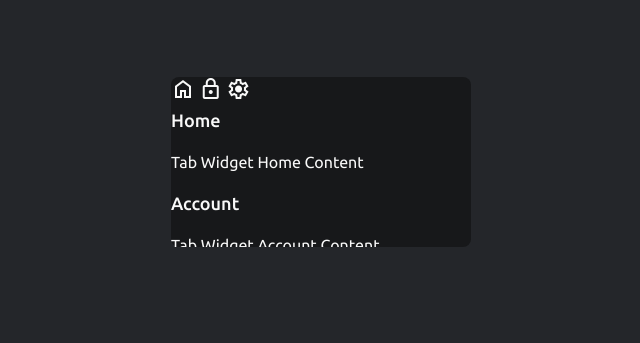
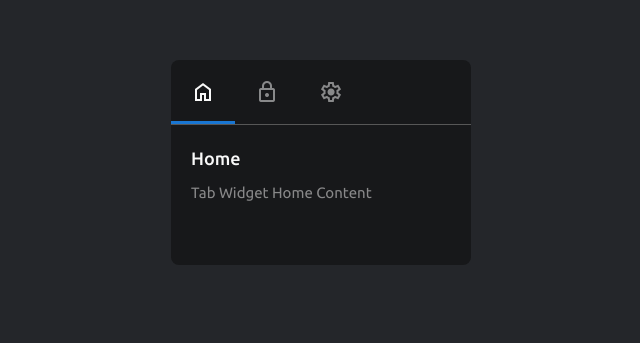
Before and after one commit to AliAksoyy/Web-Design, a plain HTML site: page Modern Widget/index.html in a window 1280 px wide. Shown: the part 238-581 px from the top of the page, without its empty margins (319-959 px from the left). Drawn offline with nearby package versions, Linux system fonts and the light colour scheme.

Commit message:
finished

```diff
--- a/Modern Widget/index.html
+++ b/Modern Widget/index.html
@@ -12,14 +12,14 @@
 <body>
        <div class="widget">
         <div class="tabs">
-            <input type="radio" name="group" id="tab-1">
+            <input type="radio" name="group" id="tab-1" checked>
             <input type="radio" name="group" id="tab-2">
-            <input type="radio" name="group" id="tab-3">
-        </div>
+            <input type="radio" name="group" id="tab-3"  >
+
         <div class="buttons">
             <label for="tab-1" class="material-symbols-outlined">home</label>
-            <label for="tab-1" class="material-symbols-outlined">lock</label>
-            <label for="tab-1" class="material-symbols-outlined">settings</label>
+            <label for="tab-2" class="material-symbols-outlined" >lock</label>
+            <label for="tab-3" class="material-symbols-outlined">settings</label>
             <div class="underline"></div>
         </div>
         <div class="content">
@@ -38,6 +38,7 @@
                 </div>
             </div>
         </div>
+        </div>
        </div>
 </body>
 </html>
--- a/Modern Widget/style.css
+++ b/Modern Widget/style.css
@@ -4,7 +4,7 @@
 
 :root {
     --color-primary:#1976D2;
-    --tabwidth:300px;
+    --tab-width:300px;
     --button-width:64px;
 }
 
@@ -27,7 +27,7 @@ body {
 
 .widget {
     background: #17181a;
-    width:var(--tabwidth);
+    width:var(--tab-width);
     border-radius: 8px;
 }
 
@@ -43,6 +43,80 @@ h2 {
 
 .content {
     position: relative;
-    overflow: auto;
+    overflow: hidden;
     height: 140px;
 }
+.content-inner {
+    position: absolute;
+    top: 0;
+    left: 0;
+    display: flex;
+    align-items: center;
+    width: calc(var(--tab-width)*3);
+    overflow-x: auto;
+    transition: 0.3s;
+}
+
+.content-inner > div {
+    width: inherit;
+    padding: 20px;
+}
+
+label {
+    padding: 20px;
+    font-size: 15px;
+    width: var(--button-width);
+    opacity: 0.5;
+    cursor: pointer;
+}
+
+p {
+    margin: 0;
+    font-size: 15px;
+    color:#888889;
+}
+
+.buttons {
+   position: relative;
+   display: flex;
+   border-bottom: 1px solid #575757;
+
+}
+
+.underline {
+    position: absolute;
+    left: 0;
+    bottom: 0;
+    width: 64px;
+    height: 3px;
+    background:var(--color-primary);
+    transition: 0.3s;
+}
+
+.tabs input:nth-child(1):checked ~ .buttons .underline {
+    translate: 0 0;
+
+}
+.tabs input:nth-child(2):checked ~ .buttons .underline {
+
+    translate: var(--button-width) 0;
+}
+.tabs input:nth-child(3):checked ~ .buttons .underline {
+    translate: var(--button-width * 2) 0;
+}
+
+.tabs input:nth-child(1):checked ~ .buttons label:nth-child(1),
+.tabs input:nth-child(2):checked ~ .buttons label:nth-child(2),
+.tabs input:nth-child(3):checked ~ .buttons label:nth-child(3){
+opacity: 1;
+}
+
+.tabs input:nth-child(1):checked ~ .content > .content-inner{
+    translate: 0 0;
+}
+.tabs input:nth-child(2):checked ~ .content > .content-inner{
+    translate:calc(0px - var(--tab-width)) 0;
+}
+.tabs input:nth-child(3):checked ~ .content > .content-inner{
+    translate: calc(0px - var(--tab-width)*2) 0;
+}
```
